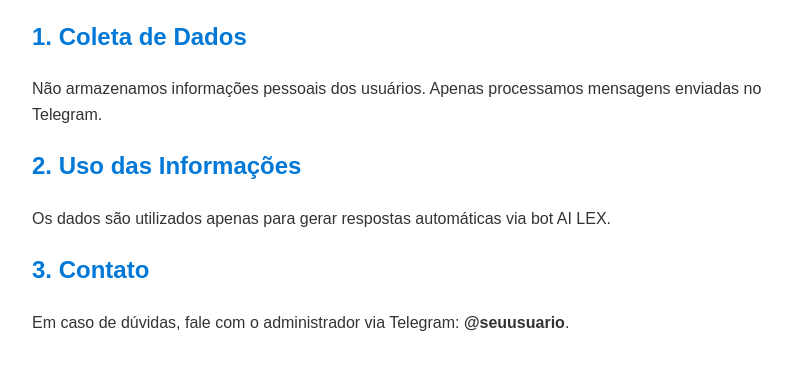
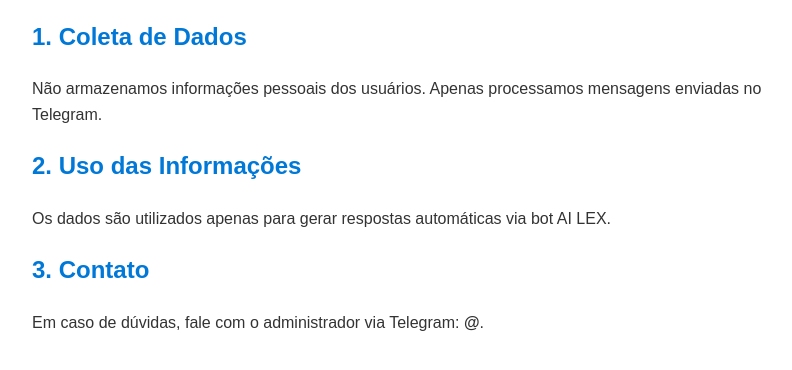
Before and after one commit to ailexxx2354/ai-lex-privacy, a plain HTML site: page index.html in a window 1280 px wide. Shown: the part 108-478 px from the top of the page, without its empty margins (208-1000 px from the left). Drawn offline with Linux system fonts and the light colour scheme.

Commit message:
Update index.html

```diff
--- a/index.html
+++ b/index.html
@@ -19,6 +19,6 @@
   <p>Os dados são utilizados apenas para gerar respostas automáticas via bot AI LEX.</p>
 
   <h2>3. Contato</h2>
-  <p>Em caso de dúvidas, fale com o administrador via Telegram: <strong>@seuusuario</strong>.</p>
+  <p>Em caso de dúvidas, fale com o administrador via Telegram: <strong>@</strong>.</p>
 </body>
 </html>
```
